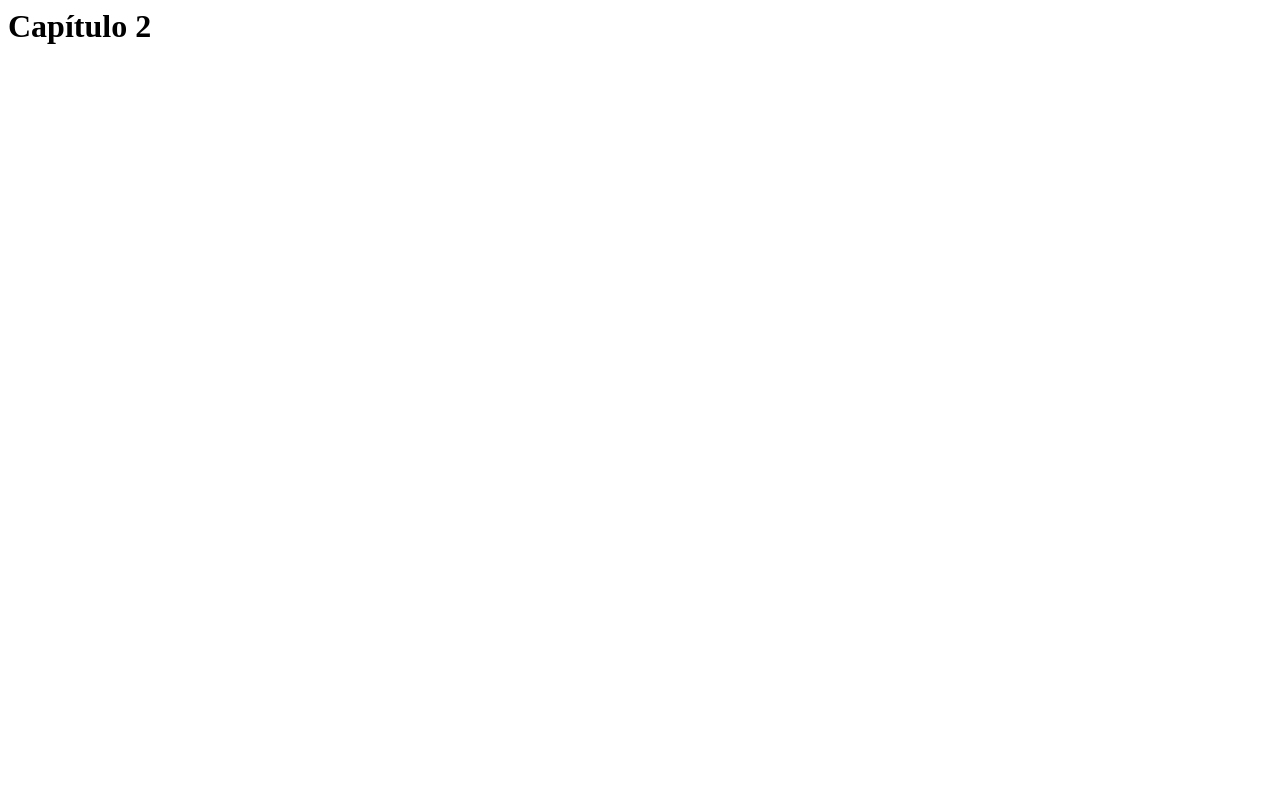
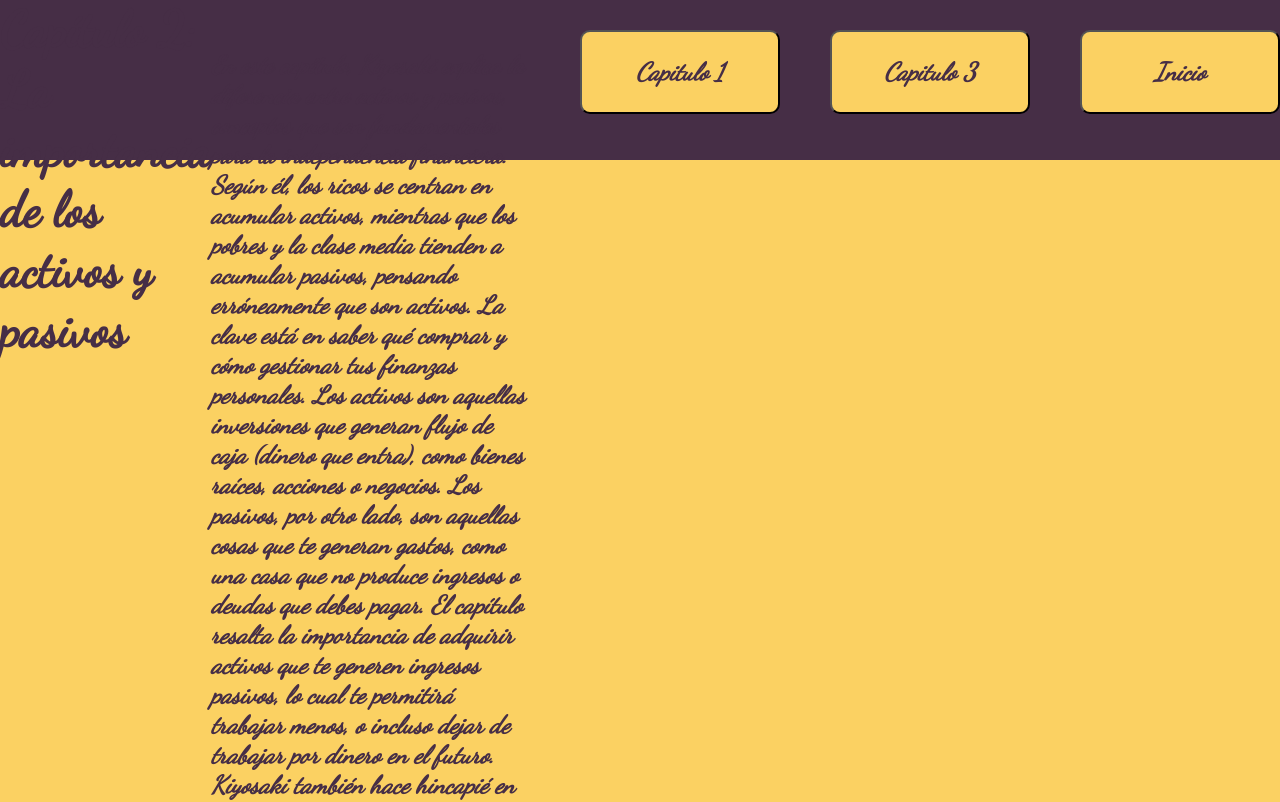
Before and after one commit to anaschem1234/padre-pobre-pobre, a plain HTML site: page capitulos/capitulo2.html in a window 1280 px wide. Shown: the top 802 px of the page. Drawn offline with Linux system fonts and the light colour scheme; files that its build step writes are made by us from their sources.

Commit message:
Rellenado de capítulo

```diff
--- a/capitulos/capitulo2.html
+++ b/capitulos/capitulo2.html
@@ -1 +1,29 @@
-<h1>Capítulo 2</h1>
+<!DOCTYPE html>
+<html lang="en">
+<head>
+    <meta charset="UTF-8">
+    <meta name="viewport" content="width=device-width, initial-scale=1.0">
+    <title>Capítulo 2</title>
+    <link rel="stylesheet" href="css/estilo.css">
+    <link href="https://fonts.googleapis.com/css2?family=Dancing+Script&display=swap" rel="stylesheet">
+</head>
+<body>
+    <header>
+        <h1>Capítulo 2: La importancia de los activos y pasivos</h1>
+        <div>
+            <p style="margin-top: 50px;">
+
+En este capítulo, Kiyosaki explica la diferencia entre activos y pasivos, conceptos que son fundamentales para la independencia financiera. Según él, los ricos se centran en acumular activos, mientras que los pobres y la clase media tienden a acumular pasivos, pensando erróneamente que son activos. La clave está en saber qué comprar y cómo gestionar tus finanzas personales.
+Los activos son aquellas inversiones que generan flujo de caja (dinero que entra), como bienes raíces, acciones o negocios. Los pasivos, por otro lado, son aquellas cosas que te generan gastos, como una casa que no produce ingresos o deudas que debes pagar. El capítulo resalta la importancia de adquirir activos que te generen ingresos pasivos, lo cual te permitirá trabajar menos, o incluso dejar de trabajar por dinero en el futuro.
+Kiyosaki también hace hincapié en que el sistema educativo tradicional no enseña cómo construir activos, y muchas personas terminan dependiendo de un empleo para sobrevivir. Al entender la diferencia entre activos y pasivos, las personas pueden empezar a tomar decisiones financieras inteligentes y crear un futuro más seguro y libre.</p>
+
+        <a href="capitulos/capitulo1.html"> <button><p>Capitulo 1</p></button></a>
+        <a href="capitulos/capitulo3.html"><button><p>Capitulo 3</p></button></a>
+        <a href="index.html"><button><p>Inicio</p></button></a>
+
+            </div>
+
+    </header>
+
+</body>
+</html>
```
